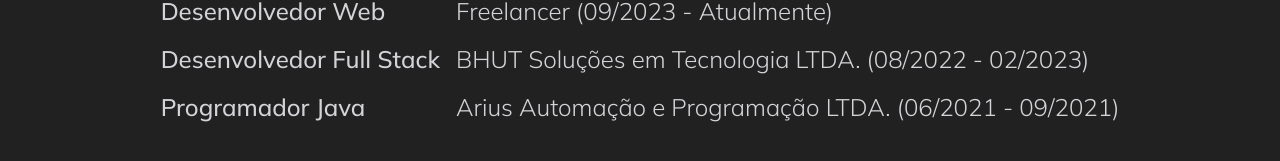
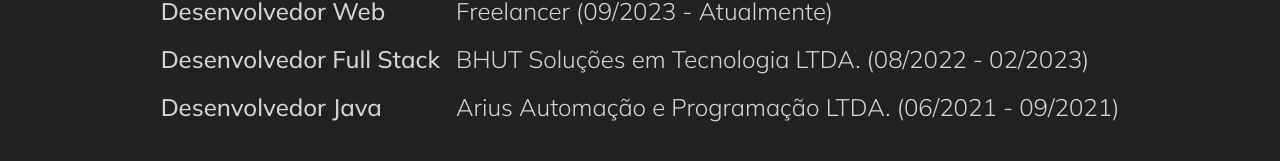
Before and after one commit to rafaelsousapereira/rafael-sousa-web-portfolio, a React (Vite) app: page /about in a window 1280 px wide. Shown: the part 475-636 px from the top of the page. Built offline with nearby package versions, Linux system fonts and the light colour scheme; a web font is replaced by a local one.

Commit message:
fix: changed experiences

```diff
--- a/src/data/data.ts
+++ b/src/data/data.ts
@@ -47,7 +47,7 @@ export const metadata: MetadataType = {
     experience: [
       "Desenvolvedor Web          Freelancer (09/2023 - Atualmente)",
       "Desenvolvedor Full Stack   BHUT Soluções em Tecnologia LTDA. (08/2022 - 02/2023)",
-      "Programador Java           Arius Automação e Programação LTDA. (06/2021 - 09/2021)",
+      "Desenvolvedor Java           Arius Automação e Programação LTDA. (06/2021 - 09/2021)",
     ]
   }
 }
```
